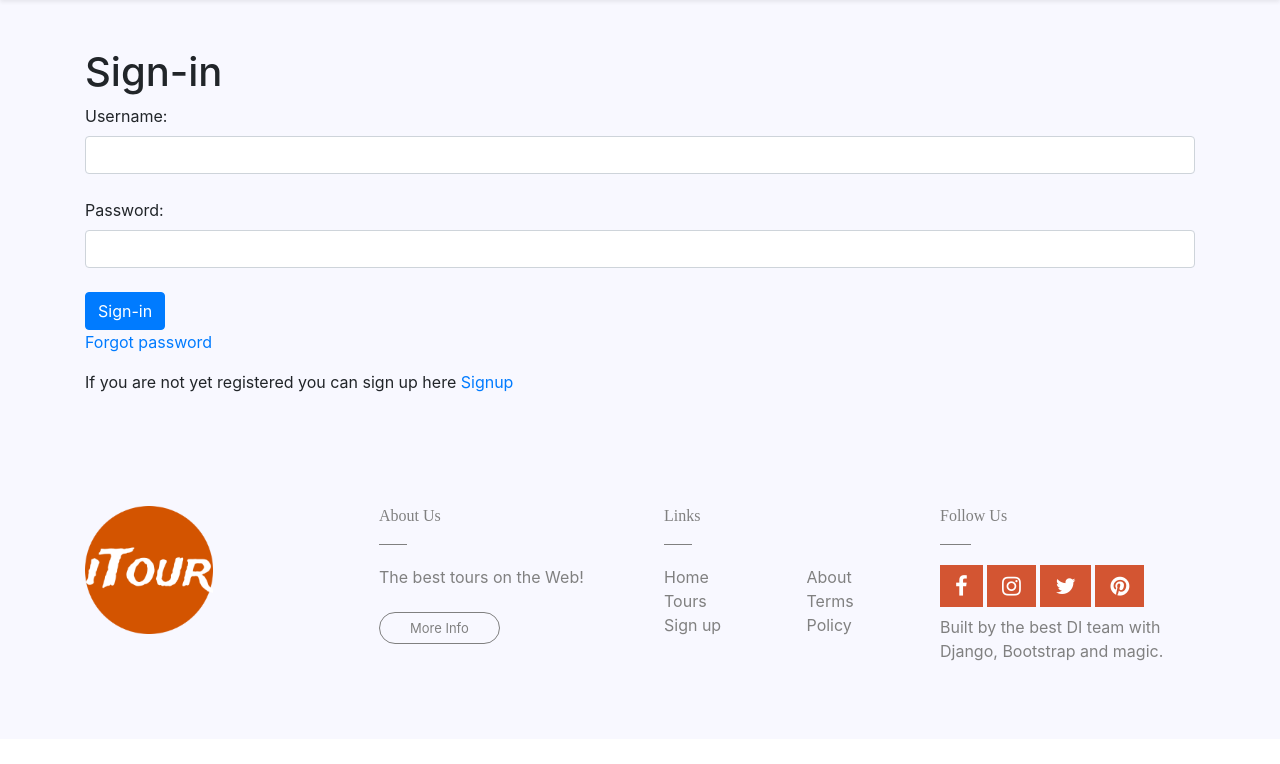
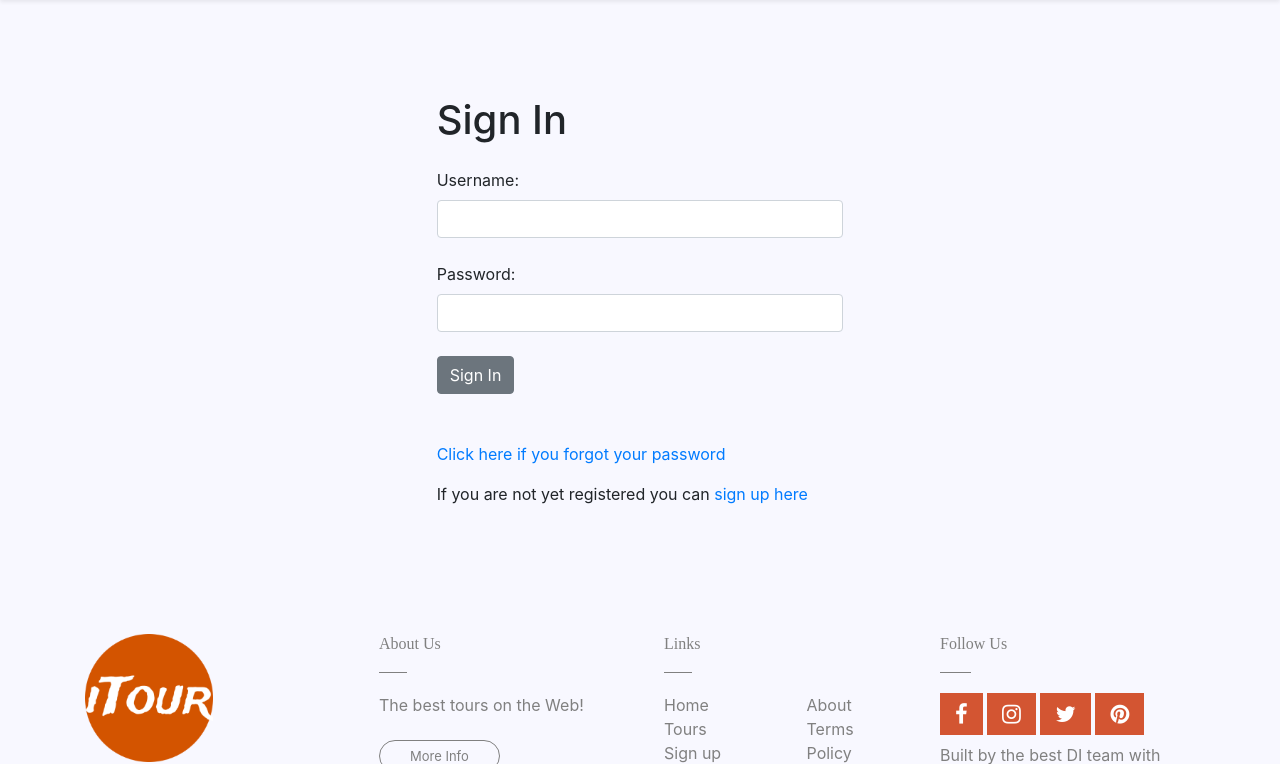
Before and after one commit to SophieHau/itour.com, a Django app: page /signin in a window 1280 px wide. Shown: the part 61-825 px from the top of the page. Before the commit the page ends 722 px from the top, so only its background shows below. Run offline with Django 3.2, Linux system fonts and the light colour scheme; some libraries are stand-ins or nearby versions.

Commit message:
signin and singup pages design

```diff
--- a/profileapp/templates/signin.html
+++ b/profileapp/templates/signin.html
@@ -10,17 +10,19 @@
 			</ul>
 		{% endif %}
 		</div>
-		<div class="form-group container">
-			<h1>Sign-in</h1>
-			<form method="POST" action="{% url 'signin' %}">
+		<div class="row justify-content-center">
+				<div class="col-md-4 mt-5">
+			<h1>Sign In</h1>
+			<form class="form-signin mt-4" method="POST" action="{% url 'signin' %}">
 				{% csrf_token %}
 				<label>Username:</label><br>
 				<input class="form-control" type="text" name="username"><br>
 				<label>Password:</label><br>
 				<input class="form-control" type="password" name="password"><br>
-				<button class="btn btn-primary" type="submit"> Sign-in </button>
-				<p><a href="{% url 'password_reset' %}">Forgot password</a>
+				<button class="btn btn-secondary" type="submit"> Sign In </button>
+				<p class="mt-5"><a href="{% url 'password_reset' %}">Click here if you forgot your password</a></p>
 			</form>
-			<p>If you are not yet registered you can sign up here <a href="{% url 'signup' %}">Signup</a></p>
+			<p>If you are not yet registered you can <a href="{% url 'signup' %}">sign up here</a></p>
+		</div>
 		</div>
 {% endblock %}
```
Also changed, not shown: profileapp/templates/signup.html (+12 -8 lines).
